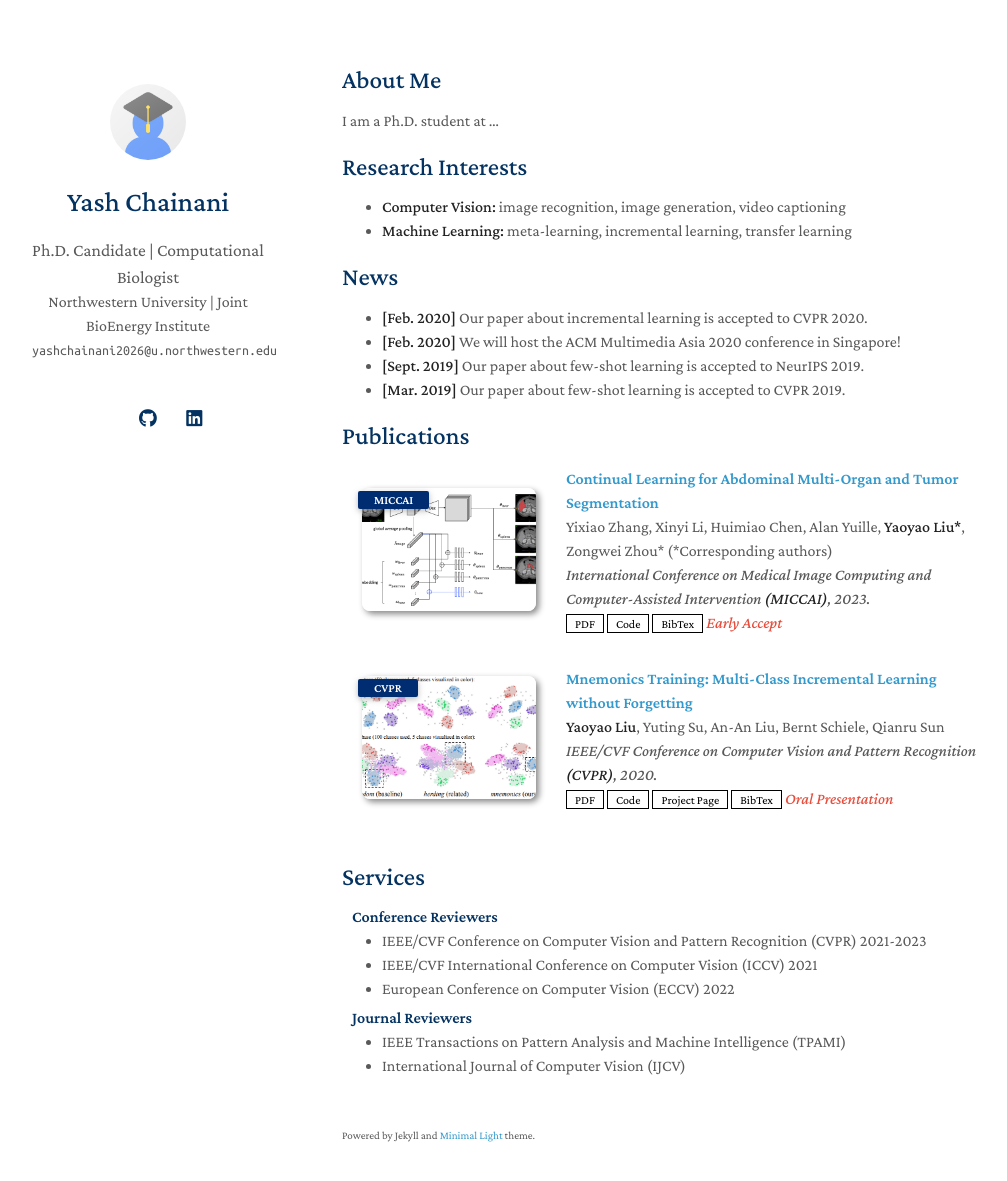
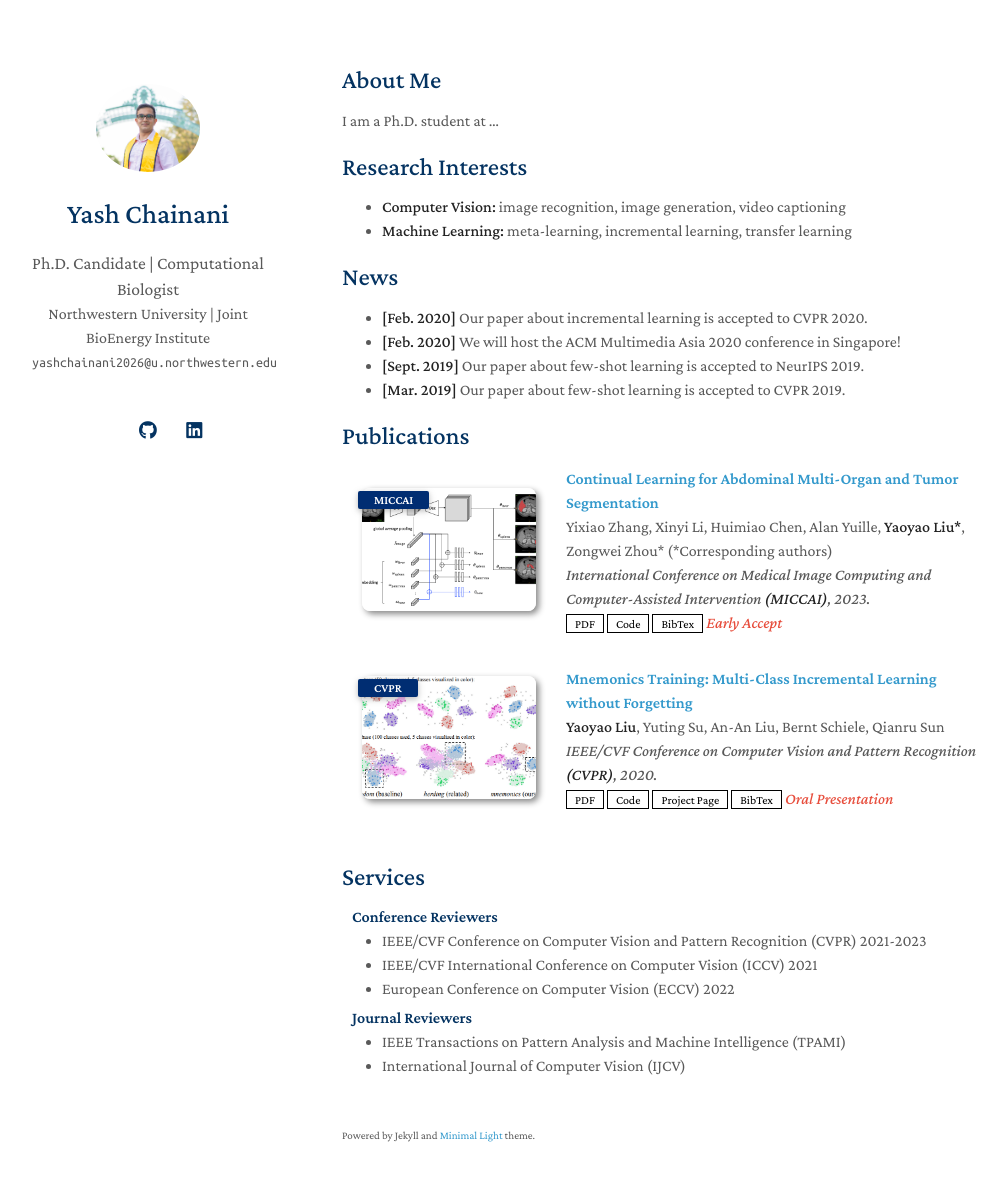
Before and after one commit to yashchainani21/yashchainani21.github.io, a Jekyll site: the page built from index.md, in a window 1280 px wide and 1216 px high. Shown: the top 1181 px of the window, without its empty margins (128-1135 px from the left). Built offline with Jekyll 4.4.1, drawn with Linux system fonts in a browser that asks for light colours; a style sheet for code colours, icons or effects is not loaded; our own code applies the rules of GitHub Pages for plain Markdown files.

Commit message:
headshot

```diff
--- a/_config.yml
+++ b/_config.yml
@@ -12,7 +12,7 @@ canonical: https://minimal-light-theme.yliu.me/
 
 # Links
 # If you don't need one of them, you may delete the corresponding line.
-google_scholar: https://scholar.google.com/
+google_scholar: https://scholar.google.com/citations?user=dyNc88kAAAAJ&hl=en&oi=ao
 cv_link: assets/files/curriculum_vitae.pdf
 github_link: https://github.com/yashchainani21
 linkedin: https://www.linkedin.com/in/yashchainani/
@@ -20,7 +20,7 @@ twitter: https://x.com/ChainaniYash
 
 # Images (e.g., your profile picture and your website's favicon)
 # "favicon" and "favicon_dark" are used for the light and dark modes, respectively.
-avatar: ./assets/img/avatar.png
+avatar: ./assets/img/headshot.png
 favicon: ./assets/img/favicon.png
 favicon_dark: ./assets/img/favicon-dark.png
 
```
Also changed, not shown: assets/img/headshot.png (added).
